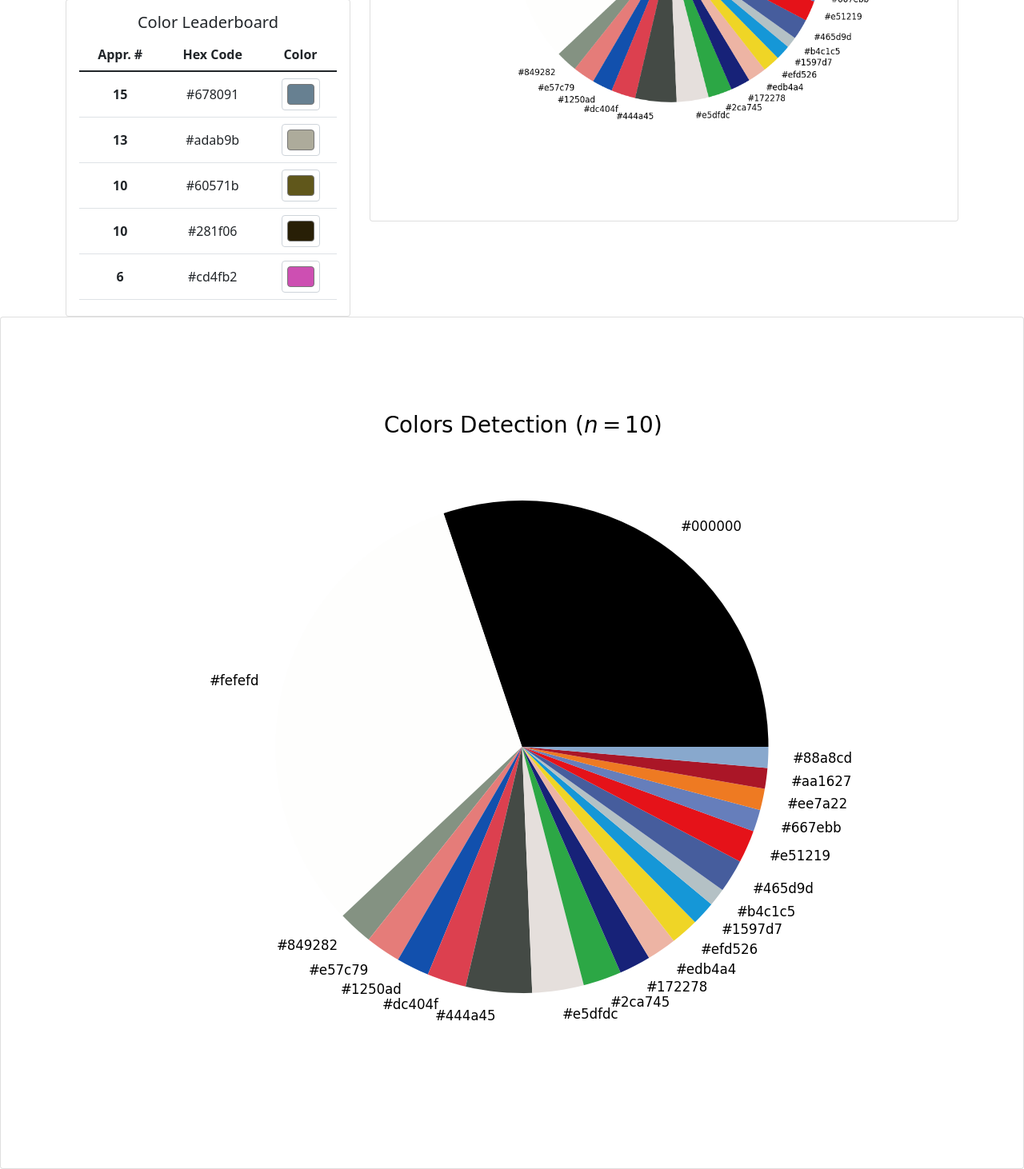
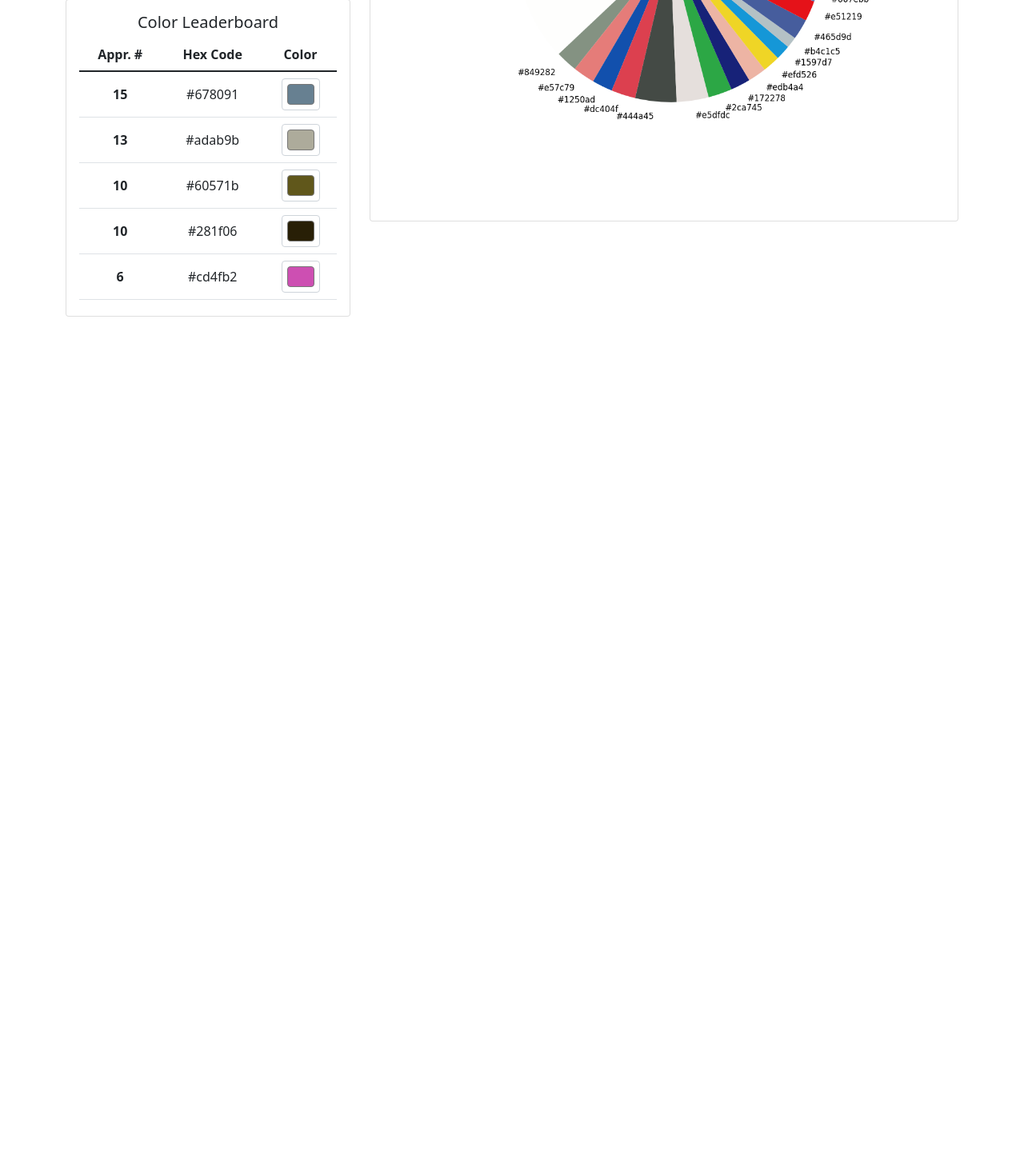
Before and after one commit to zakpruitt/coloject, a Flask app: page / in a window 1280 px wide. Shown: the part 554-2016 px from the top of the page at 80% size. After the commit the page ends 950 px from the top, so only its background shows below. Run offline with Flask 2, Linux system fonts and the light colour scheme; parts of the project's set-up code (start-up, migrations or seed data) failed here and were passed over.

Commit message:
readme images

```diff
--- a/templates/index.html
+++ b/templates/index.html
@@ -108,19 +108,6 @@
             </div>
           </div>
         </div>
-        <div class="col text-center">
-          <div class="card">
-            <div class="card-body">
-              <figure height="500">
-                <img
-                  src="{{ url_for('static',filename='colors.png') }}"
-                  alt="chart"
-                  class="img-fluid"
-                />
-              </figure>
-            </div>
-          </div>
-        </div>
       </div>
     </div>
 
```
Also changed, not shown: data/database.db, static/readme-1.png (added), static/readme-2.png (added), 2 other files.
